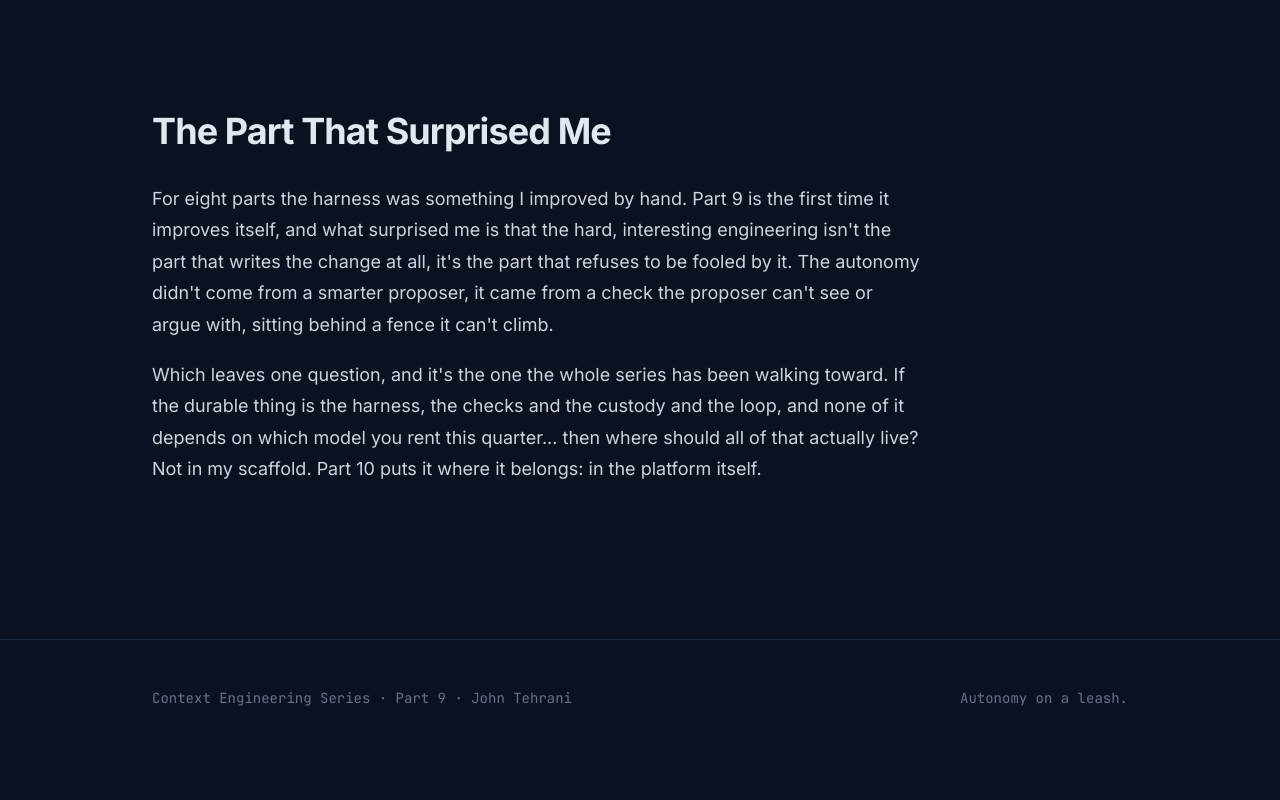
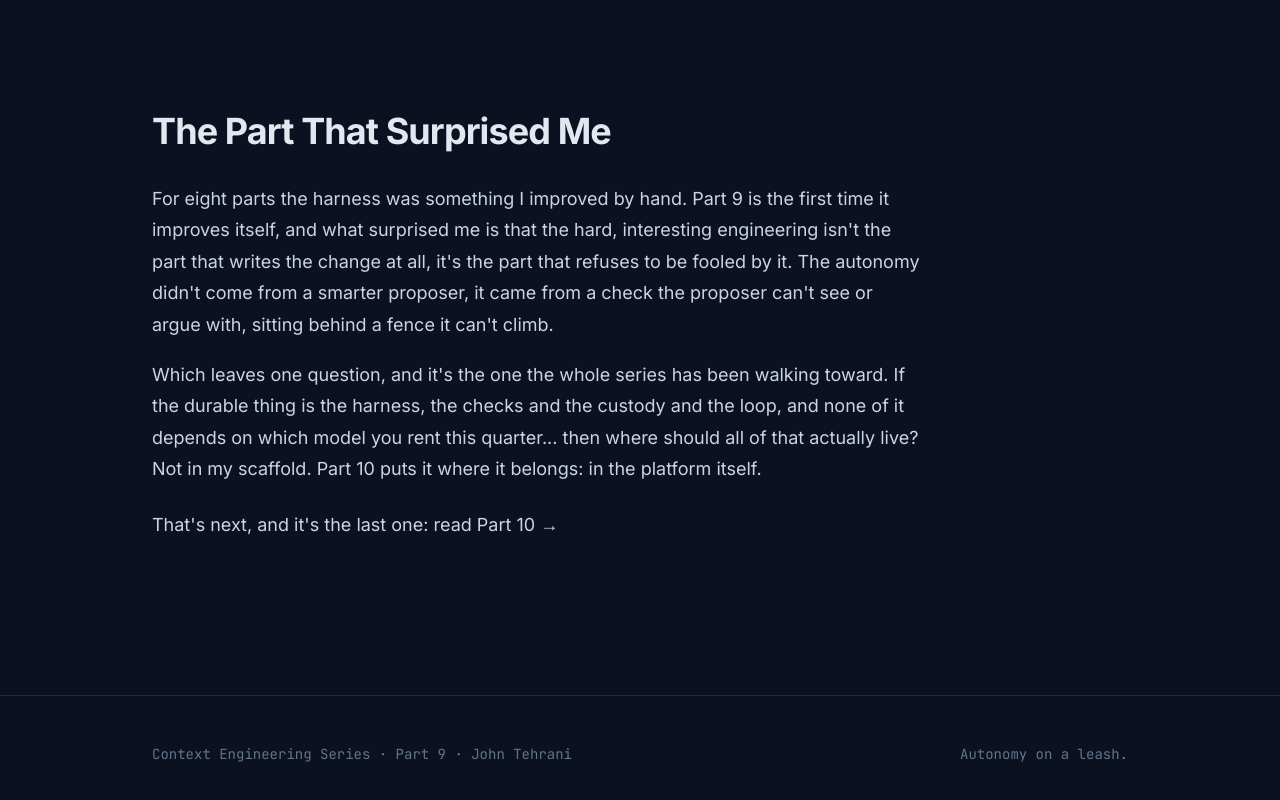
Before and after one commit to jtehrani84/context-engineering-part-9, a plain HTML site: page index.html in a window 1280 px wide. Shown: the part 7087-7887 px from the top of the page. Before the commit the page ends 7843 px from the top, so only its background shows below. Drawn offline with nearby package versions, Linux system fonts and the light colour scheme.

Commit message:
Add a natural forward bridge to the next part (series continuity)

```diff
--- a/index.html
+++ b/index.html
@@ -250,6 +250,7 @@
     <div class="prose-lg max-w-3xl text-slate-300 text-lg">
       <p>For eight parts the harness was something I improved by hand. Part 9 is the first time it improves itself, and what surprised me is that the hard, interesting engineering isn't the part that writes the change at all, it's the part that refuses to be fooled by it. The autonomy didn't come from a smarter proposer, it came from a check the proposer can't see or argue with, sitting behind a fence it can't climb.</p>
       <p>Which leaves one question, and it's the one the whole series has been walking toward. If the durable thing is the harness, the checks and the custody and the loop, and none of it depends on which model you rent this quarter... then where should all of that actually live? Not in my scaffold. Part 10 puts it where it belongs: in the platform itself.</p>
+      <p class="mt-6">That's next, and it's the last one: <a href="https://jtehrani84.github.io/context-engineering-part-10/">read Part 10 →</a></p>
     </div>
   </section>
 
```
